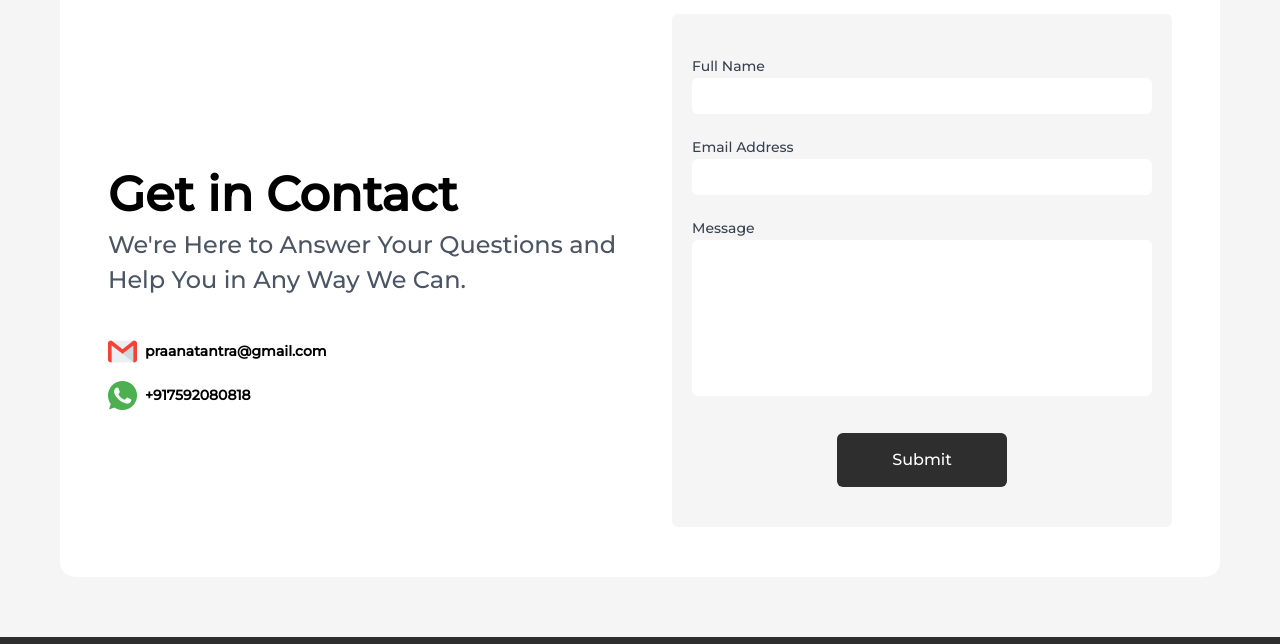
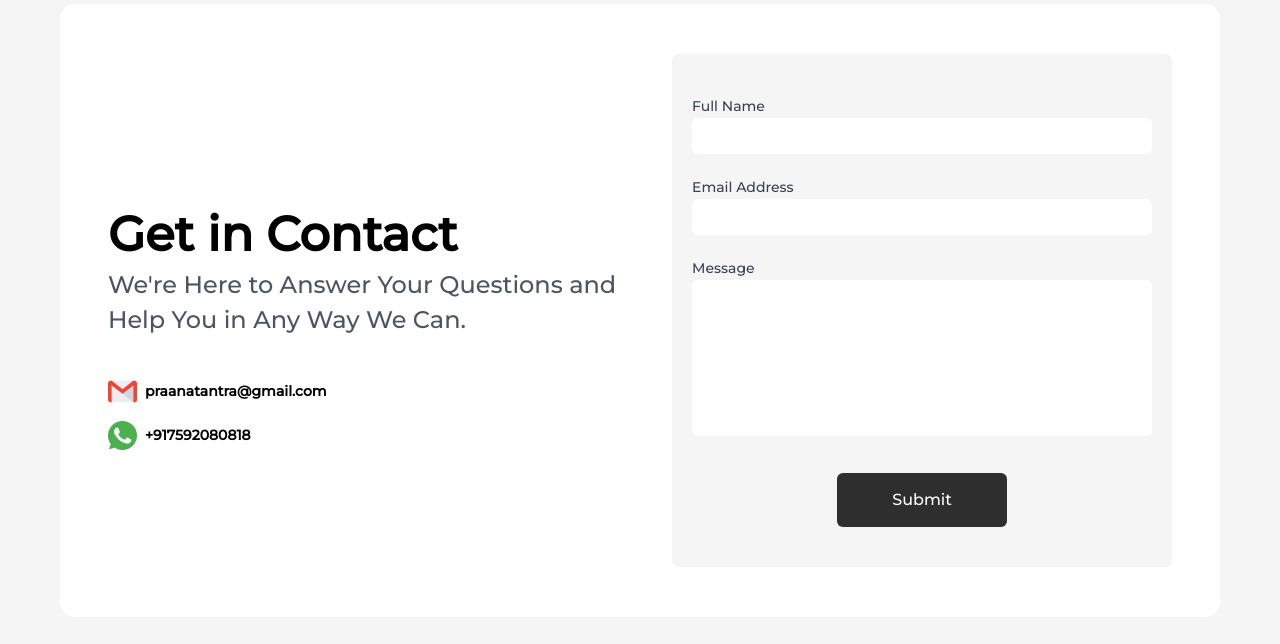
Before and after one commit to mashrikmohammed/frozenseconds, a React (Create React App) app: page / in a window 1280 px wide. Shown: the part 5176-5820 px from the top of the page. Built offline with nearby package versions, Linux system fonts and the light colour scheme; a web font is replaced by a local one.

Commit message:
submit sec adjusted

```diff
--- a/src/Components/SubmitSection.jsx
+++ b/src/Components/SubmitSection.jsx
@@ -26,7 +26,7 @@ function SubmitSection() {
   return (
     <div
       id="contact"
-      className="bg-white items-center col md:flex rounded-[15px] px-[10px] sm:px-[20px] justify-around submit py-[50px]"
+      className="bg-white items-center col md:flex mt-[150px] md:mt-[40px] rounded-[15px] px-[10px] sm:px-[20px] justify-around submit py-[50px]"
     >
       <div className="textdiv">
         <h1 className="text-[25px] sm:text-[48px] font-[700] leading-[45px]">
```
